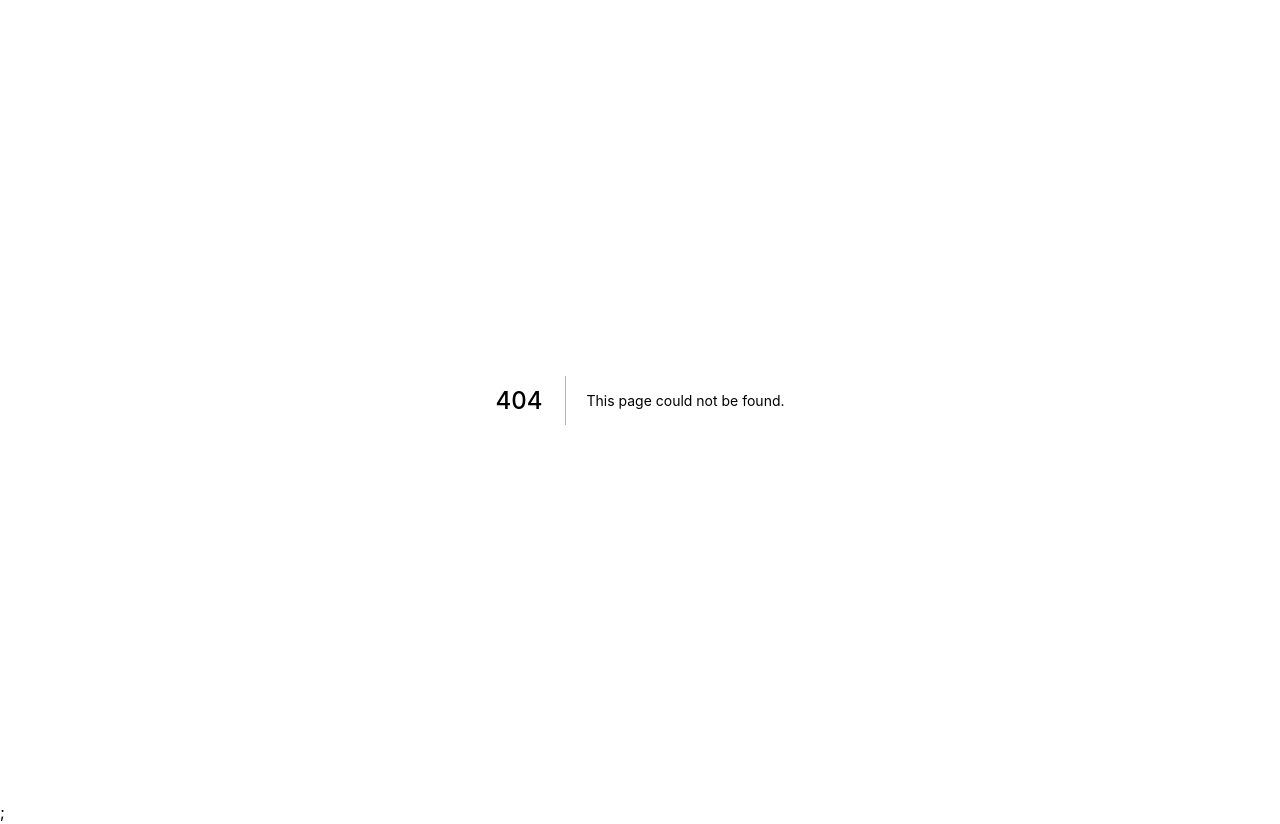
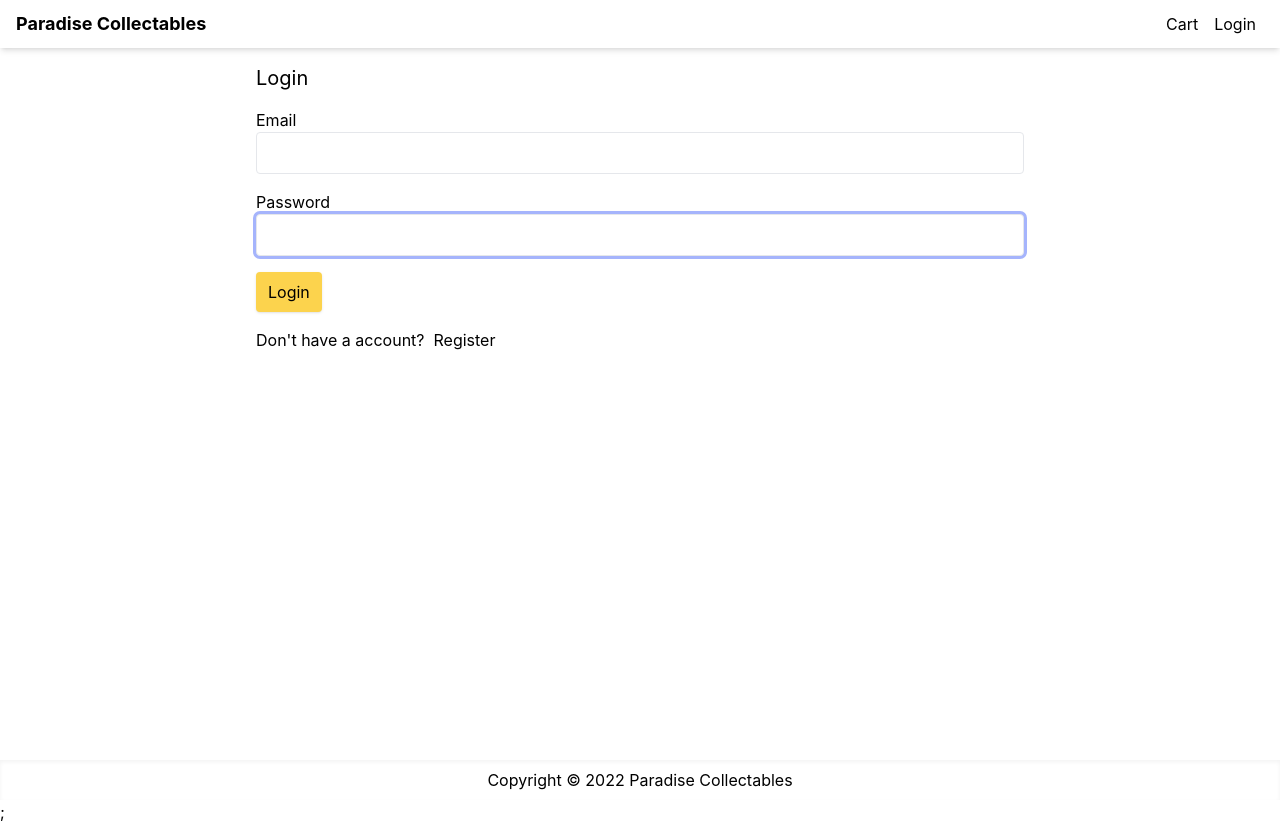
Before and after one commit to imnotsoumyajit/ecom, a Next.js app: page /login in a window 1280 px wide. Before the commit this address had no page. Built offline with nearby package versions, Linux system fonts and the light colour scheme.

Commit message:
login page added

```diff
--- a/package.json
+++ b/package.json
@@ -13,7 +13,8 @@
     "js-cookie": "^3.0.1",
     "next": "12.3.1",
     "react": "18.2.0",
-    "react-dom": "18.2.0"
+    "react-dom": "18.2.0",
+    "react-hook-form": "^7.36.1"
   },
   "devDependencies": {
     "@types/react": "^18.0.21",
--- a/pages/cart.js
+++ b/pages/cart.js
@@ -93,7 +93,7 @@
               </li>
               <li>
                 <button
-                  onClick={() => router.push("/shipping")}
+                  onClick={() => router.push("login?redirect=/shipping")}
                   className='primary-button w-full'
                 >
                   Check Out
--- /dev/null
+++ b/pages/login.js
@@ -0,0 +1,73 @@
+import Link from "next/link";
+import React from "react";
+import { useForm } from "react-hook-form";
+import Layout from "../components/Layout";
+
+export default function LoginScreen() {
+  const {
+    handleSubmit,
+    register,
+    formState: { errors },
+  } = useForm();
+
+  const submitHandler = ({ email, password }) => {
+    console.log(email,password)
+  };
+
+  return (
+    <Layout title='Login'>
+      <form
+        className='mx-auto max-w-screen-md'
+        onSubmit={handleSubmit(submitHandler)}
+      >
+        <h1 className='mb-4 text-xl'>Login</h1>
+        <div className='mb-4'>
+          <label htmlFor='email'>Email</label>
+          <input
+            type='email'
+            {...register("email", {
+              required: "Please enter email",
+              pattern: {
+                value: /^[a-zA-Z0-9_.+-]+@[a-zA-Z0-9-]+.[a-zA-Z0-9-.]+$/i,
+                message: "Enter a valid email",
+              },
+            })}
+            className='w-full '
+            id='email'
+            autoFocus
+          ></input>
+          {errors.email && (
+            <div className='text-red-500'>{errors.email.message}</div>
+          )}
+        </div>
+
+        <div className='mb-4'>
+          <label htmlFor='password'>Password</label>
+          <input
+            type='password'
+            {...register("password", {
+              required: "Please enter the password",
+              minLength: {
+                value: 3,
+                message: "Weak password , Enter a longer password",
+              },
+            })}
+            className='w-full'
+            id='password'
+            autoFocus
+          ></input>
+          {errors.password && (
+            <div className='text-red-500'>{errors.password.message}</div>
+          )}
+        </div>
+        <div className='mb-4'>
+          <button className='primary-button'>Login</button>
+        </div>
+        <div className='mb-4'>
+          Don&apos;t have a account? &nbsp;
+          <Link href='register'>Register</Link>
+        </div>
+      </form>
+    </Layout>
+  );
+}
--- a/styles/globals.css
+++ b/styles/globals.css
@@ -18,10 +18,15 @@
   box-sizing: border-box;
 }
 
-.card{
+.card {
   @apply mb-5 block rounded-lg border border-gray-200 shadow-md;
 }
 
-.primary-button{
-  @apply rounded bg-amber-300 py-2 px-3 shadow outline-none hover:bg-amber-400 active:bg-amber-500
+.primary-button {
+  @apply rounded bg-amber-300 py-2 px-3 shadow outline-none hover:bg-amber-400 active:bg-amber-500;
 }
+input,
+select,
+textarea {
+  @apply rounded border p-2 outline-none ring-indigo-300 focus:ring;
+}
```
Also changed, not shown: 2 other files (tests, documents, lock files or other folders).
